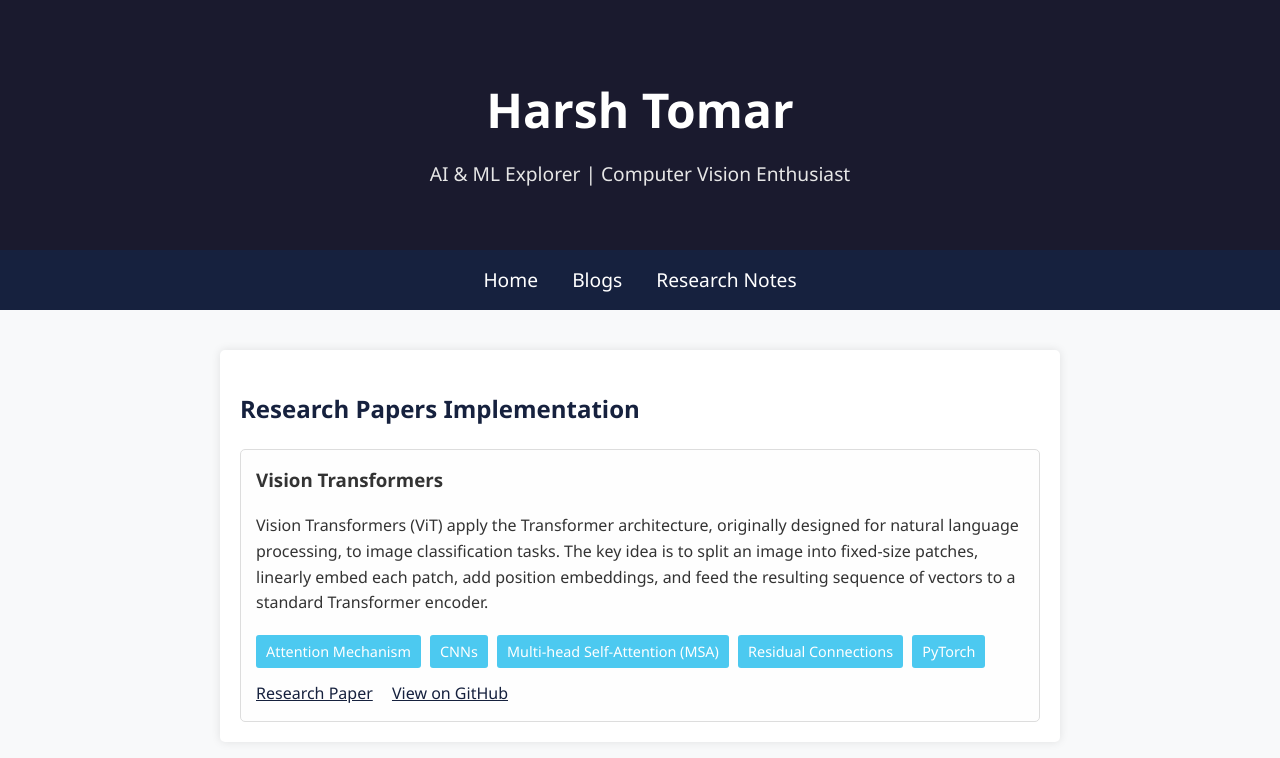
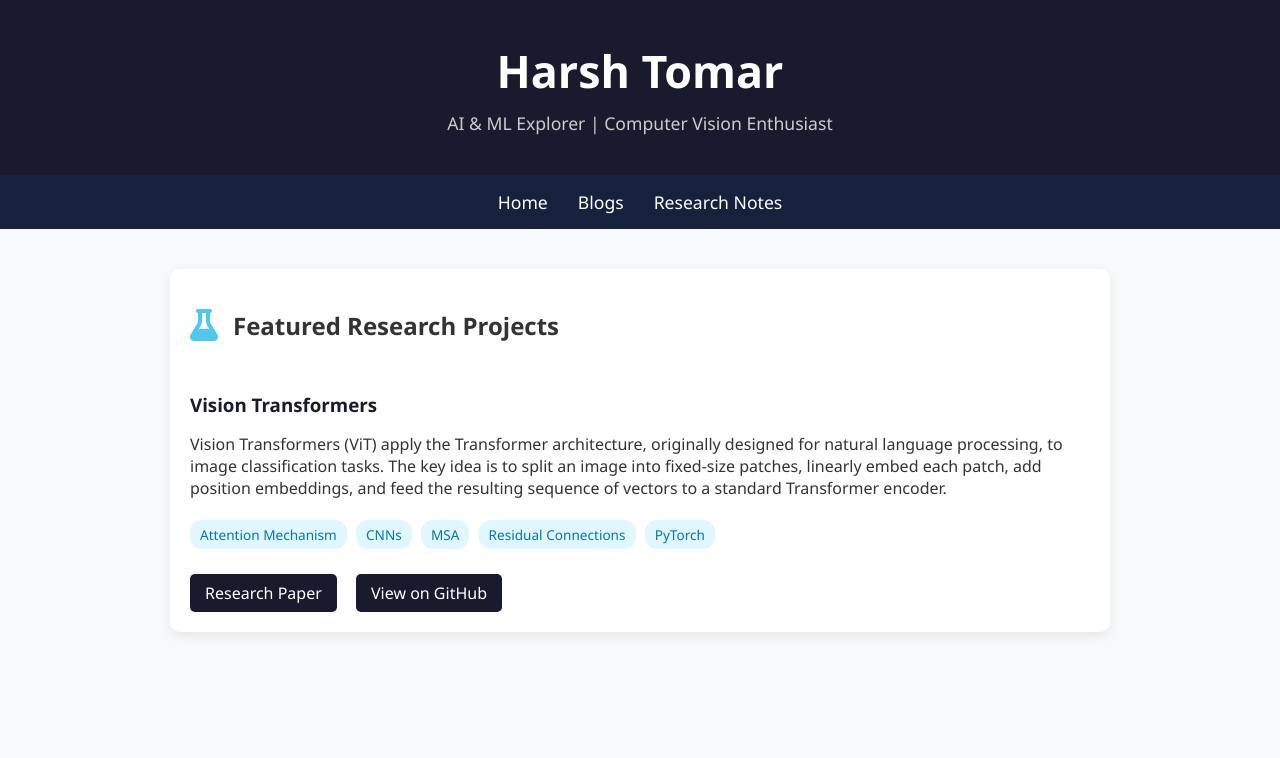
Before and after one commit to HarshTomar1234/HarshTomar1234.github.io, a plain HTML site: page research-page.html in a window 1280 px wide. Drawn offline with Linux system fonts and the light colour scheme; a web font is replaced by a local one.

Commit message:
Update research-page.html

```diff
--- a/research-page.html
+++ b/research-page.html
@@ -4,139 +4,119 @@
   <meta charset="UTF-8" />
   <meta name="viewport" content="width=device-width, initial-scale=1.0"/>
   <title>Research Notes | Harsh Tomar</title>
+  <link href="https://fonts.googleapis.com/css2?family=Segoe+UI&display=swap" rel="stylesheet"/>
+  <script src="https://kit.fontawesome.com/a2e0e6cfd6.js" crossorigin="anonymous"></script>
   <style>
-    /* Base Styles */
     body {
-      font-family: 'Segoe UI', Tahoma, Geneva, Verdana, sans-serif;
+      font-family: 'Segoe UI', sans-serif;
       margin: 0;
       padding: 0;
       background-color: #f8f9fa;
       color: #333;
-      line-height: 1.6;
     }
 
-    /* Header */
     header {
       background-color: #1a1a2e;
-      color: #fff;
+      color: white;
+      text-align: center;
       padding: 40px 20px;
-      text-align: center;
-    }
-
-    .header-content {
-      max-width: 800px;
-      margin: 0 auto;
     }
 
     .blog-title {
-      font-size: 3em;
-      margin-bottom: 10px;
+      font-size: 2.8em;
+      margin: 0;
     }
 
     .subtitle {
-      font-size: 1.2em;
-      color: #e6e6e6;
-      margin-bottom: 20px;
+      font-size: 1.1em;
+      color: #ccc;
+      margin-top: 10px;
     }
 
-    /* Navigation */
     nav {
       background-color: #16213e;
       padding: 15px;
-      text-align: center;
+      display: flex;
+      justify-content: center;
+      gap: 30px;
     }
 
     nav a {
-      margin: 0 15px;
+      color: white;
       text-decoration: none;
-      color: #fff;
-      font-size: 1.2em;
-      transition: color 0.3s;
+      font-size: 1.1em;
+      transition: 0.3s;
     }
 
     nav a:hover {
       color: #4cc9f0;
     }
 
-    /* Container */
     .container {
-      max-width: 800px;
+      max-width: 900px;
       margin: 40px auto;
       padding: 20px;
-      background-color: #fff;
-      box-shadow: 0 0 10px rgba(0,0,0,0.1);
-      border-radius: 5px;
+      background-color: white;
+      border-radius: 10px;
+      box-shadow: 0 4px 12px rgba(0, 0, 0, 0.08);
     }
 
-    /* Research Papers Section */
-    .research-papers h2 {
-      color: #16213e;
+    .research-header {
+      display: flex;
+      align-items: center;
+      gap: 15px;
       margin-bottom: 20px;
     }
 
-    .project-item {
-      margin-top: 20px;
-      padding: 15px;
-      border: 1px solid #ddd;
-      border-radius: 5px;
-      background-color: #fefefe;
-      transition: transform 0.3s, box-shadow 0.3s;
+    .research-header i {
+      font-size: 2em;
+      color: #4cc9f0;
     }
 
-    .project-item:hover {
-      transform: translateY(-5px);
-      box-shadow: 0 4px 20px rgba(0,0,0,0.1);
+    .project-item {
+      margin-top: 30px;
     }
 
     .project-item h3 {
-      margin-top: 0;
+      margin: 0 0 10px;
+      color: #1a1a2e;
     }
 
     .tech-tags {
-      margin: 10px 0;
+      margin: 15px 0;
     }
 
     .tech-tag {
       display: inline-block;
-      background-color: #4cc9f0;
-      color: white;
+      background-color: #e0f7ff;
+      color: #0077b6;
+      font-size: 0.85em;
       padding: 5px 10px;
-      border-radius: 3px;
-      font-size: 0.9em;
-      margin: 3px 5px 3px 0;
+      margin: 5px 5px 0 0;
+      border-radius: 12px;
     }
 
     .project-links a {
       display: inline-block;
       margin-right: 15px;
-      color: #16213e;
-      text-decoration: underline;
-      transition: color 0.3s;
+      margin-top: 10px;
+      color: #fff;
+      background-color: #1a1a2e;
+      padding: 8px 15px;
+      border-radius: 5px;
+      text-decoration: none;
+      transition: background 0.3s;
     }
 
     .project-links a:hover {
-      color: #4cc9f0;
-    }
-
-    /* Responsive Design */
-    @media (max-width: 600px) {
-      .blog-title {
-        font-size: 2em;
-      }
-
-      nav a {
-        display: block;
-        margin: 10px 0;
-      }
+      background-color: #4cc9f0;
     }
   </style>
 </head>
 <body>
   <header>
-    <div class="header-content">
     <h1 class="blog-title">Harsh Tomar</h1>
     <div class="subtitle">AI & ML Explorer | Computer Vision Enthusiast</div>
-    </div>
   </header>
 
   <nav>
@@ -146,8 +126,10 @@
   </nav>
 
   <div class="container">
-    <div class="research-papers">
-      <h2>Research Papers Implementation</h2>
+    <div class="research-header">
+      <i class="fas fa-flask"></i>
+      <h2>Featured Research Projects</h2>
+    </div>
 
     <div class="project-item">
       <h3>Vision Transformers</h3>
@@ -155,7 +137,7 @@
       <div class="tech-tags">
         <span class="tech-tag">Attention Mechanism</span>
         <span class="tech-tag">CNNs</span>
-          <span class="tech-tag">Multi-head Self-Attention (MSA)</span>
+        <span class="tech-tag">MSA</span>
         <span class="tech-tag">Residual Connections</span>
         <span class="tech-tag">PyTorch</span>
       </div>
@@ -164,8 +146,6 @@
         <a href="https://github.com/HarshTomar1234/vision_transformer-VIT-" target="_blank">View on GitHub</a>
       </div>
     </div>
-
-      <!-- Add more project items here -->
-
   </div>
-  </div
+</body>
+</html>
```
Lines whose indentation alone changed are shown as unchanged.
